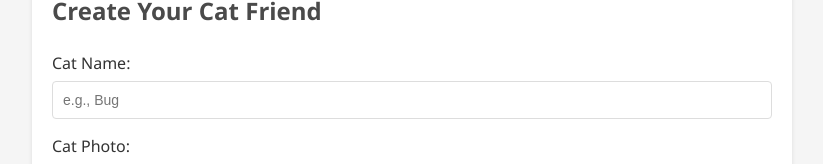
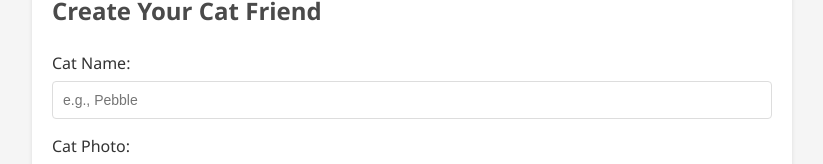
Before and after one commit to cupofpython/catbot, a React (Create React App) app: page / in a window 1280 px wide. Shown: the part 130-294 px from the top of the page, without its empty margins (228-1051 px from the left). Built offline with nearby package versions, Linux system fonts and the light colour scheme.

Commit message:
change cat name

```diff
--- a/src/App.js
+++ b/src/App.js
@@ -210,7 +210,7 @@ function App() {
                   type="text"
                   value={catName}
                   onChange={(e) => setCatName(e.target.value)}
-                  placeholder="e.g., Bug"
+                  placeholder="e.g., Pebble"
                   required
                 />
               </div>
```
